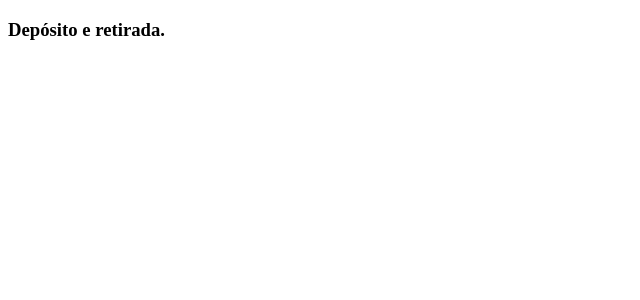
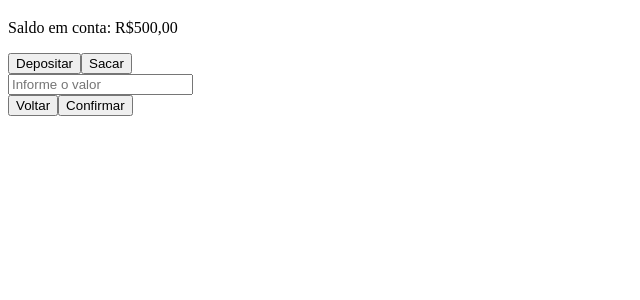
Before and after one commit to Caiopadilha2/desafio-xp, a React (Create React App) app in the folder desafio-xp/: page /balance in a window 1280 px wide. Shown: the top 300 px of the page, without its empty margins (0-640 px from the left). Built offline with nearby package versions, Linux system fonts and the light colour scheme.

Commit message:
feat: página para depósito/saque, botões, input e componente header

```diff
--- a/desafio-xp/src/components/BalanceComponent.jsx
+++ b/desafio-xp/src/components/BalanceComponent.jsx
@@ -1,9 +1,54 @@
 import React from 'react';
+import { useHistory } from 'react-router-dom';
+import HeaderComponent from './HeaderComponent';
 
-const BalanceComponent = () => (
-  <div>
-    <h3> Depósito e retirada.</h3>
-  </div>
-);
+const BalanceComponent = () => {
+  const history = useHistory();
+  return (
+    <div>
+      <HeaderComponent />
+      <section>
+        <p>Saldo em conta: R$500,00</p>
+        <button
+          type="button"
+          // onClick={  }
+        >
+          Depositar
+
+        </button>
+        <button
+          type="button"
+          // onClick={ }
+        >
+          Sacar
+
+        </button>
+        <div>
+          <input
+            placeholder="Informe o valor"
+            type="number"
+            min="0"
+            // value={ }
+          />
+        </div>
+        <button
+          type="button"
+          onClick={ () => history.push('/wallet') }
+        >
+          Voltar
+
+        </button>
+        <button
+          type="button"
+          // onClick={  }
+        >
+          Confirmar
+
+        </button>
+      </section>
+
+    </div>
+  );
+};
 
 export default BalanceComponent;
```
